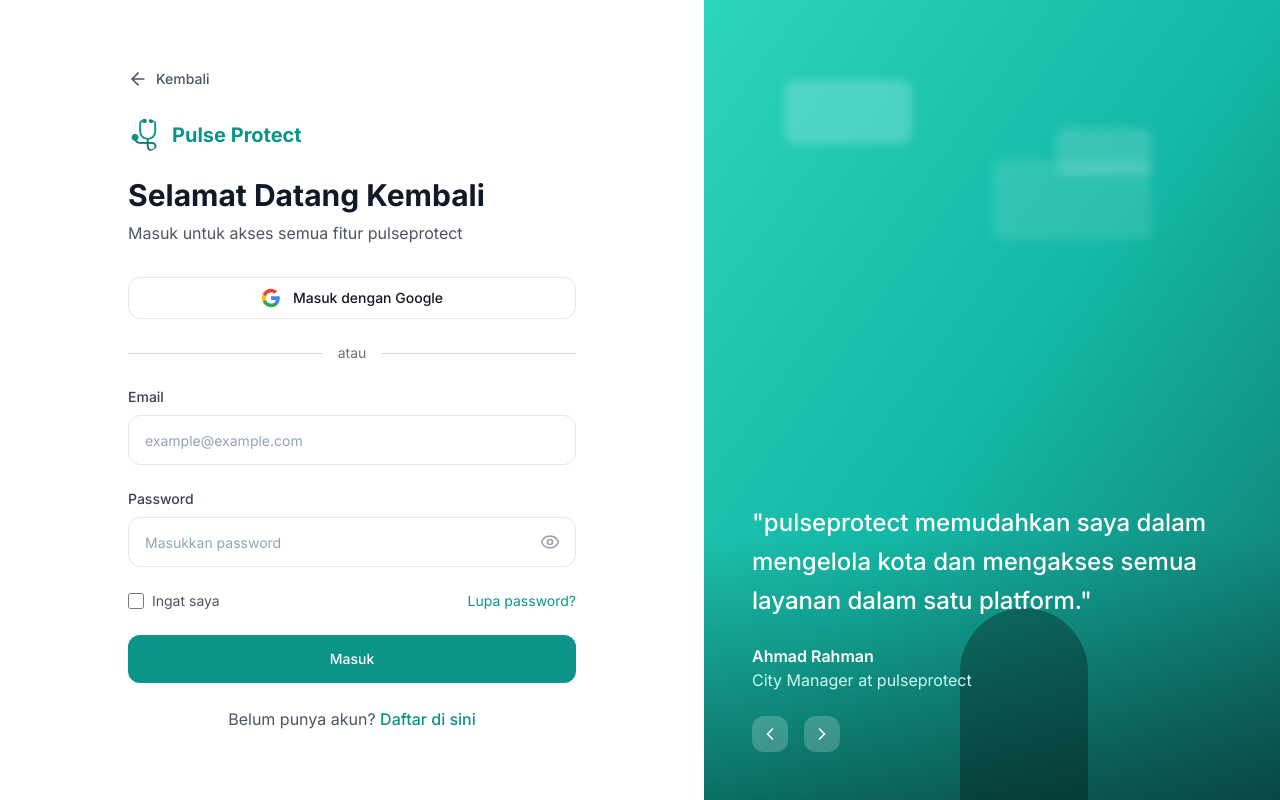
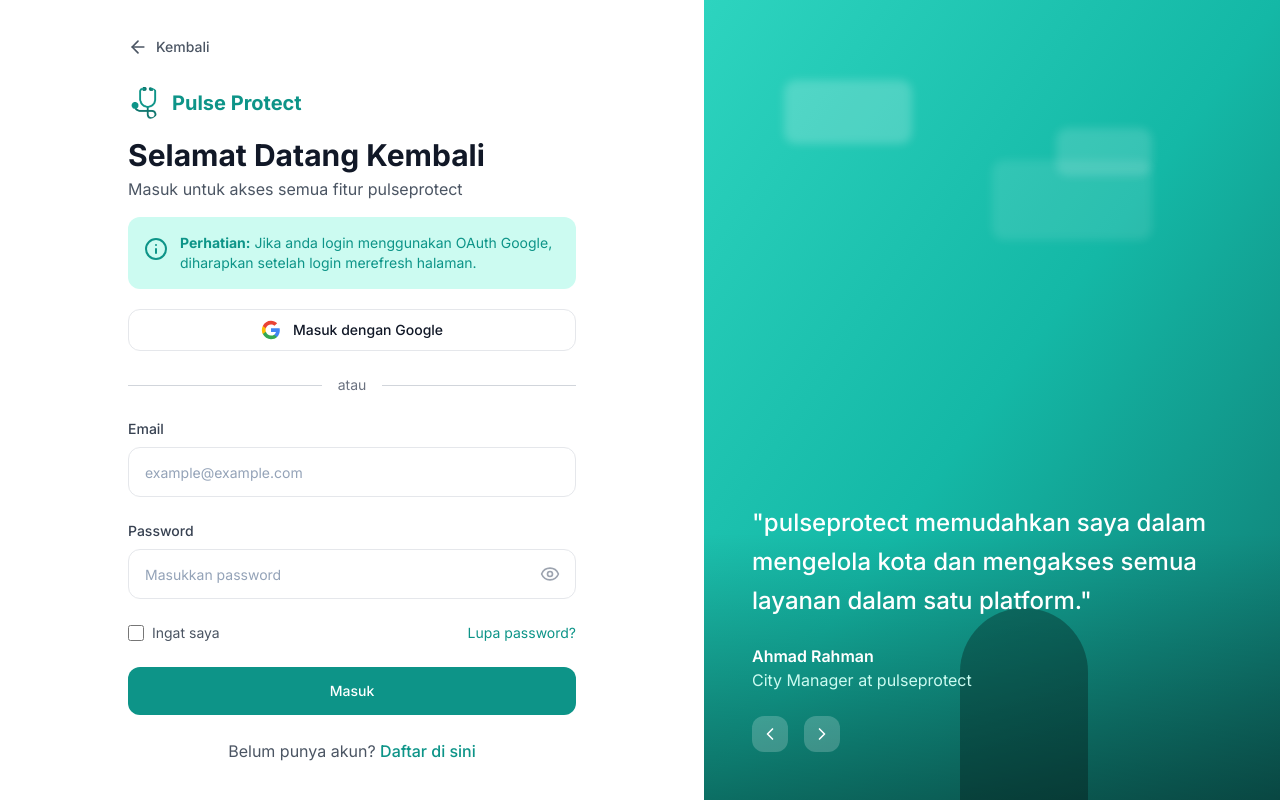
Before and after one commit to ckckckcz/pulseprotect, a Next.js app: page /login in a window 1280 px wide. Built offline with nearby package versions, Linux system fonts and the light colour scheme; no server answers.

Commit message:
refactor(login): enhance login form layout, add info icon for Google OAuth reminder, and improve styling consistency

```diff
--- a/app/login/page.tsx
+++ b/app/login/page.tsx
@@ -3,7 +3,7 @@
 import type React from "react"
 import { motion } from "framer-motion"
 import { useState, useEffect, Suspense } from "react"
-import { Eye, EyeOff, ChevronLeft, ChevronRight, ArrowLeft, X, Construction } from "lucide-react"
+import { Eye, EyeOff, ChevronLeft, ChevronRight, ArrowLeft, X, Construction, Info } from "lucide-react"
 import Link from "next/link"
 import { useRouter, useSearchParams } from "next/navigation"
 import { Button } from "@/components/ui/button"
@@ -348,7 +348,7 @@ function LoginForm() {
           </Link>
         </div>
         {/* Logo */}
-      <div className="mb-5">
+        <div className="mb-3">
           <Link href="/" className="inline-flex items-center">
             <Image src={Logo} alt="Pulse Protect" width={32} height={32} className="w-8 h-8 text-teal-600 rounded-xl flex items-center justify-center mr-3" />
             <span className="text-xl font-bold text-teal-600">Pulse Protect</span>
@@ -359,9 +359,9 @@ function LoginForm() {
         <motion.div
           initial={{ opacity: 0, y: 20 }}
           animate={{ opacity: 1, y: 0 }}
-        className="mb-8"
+          className="mb-4"
         >
-        <h1 className="text-3xl font-bold text-gray-900 mb-2">
+          <h1 className="text-3xl font-bold text-gray-900 mb-1">
             Selamat Datang Kembali
           </h1>
           <p className="text-gray-600">
@@ -369,7 +369,19 @@ function LoginForm() {
           </p>
         </motion.div>
 
-      {/* One Tap akan muncul secara otomatis di sini jika user eligible */}
+        <motion.div
+          initial={{ opacity: 0, y: 50 }}
+          animate={{ opacity: 1, y: 0 }}
+          transition={{ duration: 0.5, ease: 'easeOut' }}
+          className="bg-teal-100  mb-5 text-teal-600 p-4 max-w-lg w-full rounded-xl"
+        >
+          <div className="flex items-start">
+            <Info className="w-6 h-6 mr-3 mt-1 flex-shrink-0" />
+            <p className="text-sm">
+              <span className="font-bold">Perhatian:</span> Jika anda login menggunakan OAuth Google, diharapkan setelah login merefresh halaman.
+            </p>
+          </div>
+        </motion.div>
 
         {/* Google Login Button - Only show if configured */}
         {process.env.NEXT_PUBLIC_GOOGLE_CLIENT_ID && process.env.NEXT_PUBLIC_GOOGLE_CLIENT_ID !== '' && (
--- a/app/profile/page.tsx
+++ b/app/profile/page.tsx
@@ -1070,6 +1070,17 @@ export default function UserProfile() {
               )}
 
               {activeSetting === "settings" && (
+                <>
+                  <div
+                    className="bg-teal-100 mb-5 text-teal-600 p-4  w-full rounded-xl"
+                  >
+                    <div className="flex items-start">
+                      <Info className="w-6 h-6 mr-3 mt-1 flex-shrink-0"/>
+                      <p className="text-sm ">
+                        <span className="font-bold text-center flex justif-center relative align-center">Perhatian:</span> Fitur berikut belum selesai diimplentasikan
+                      </p>
+                    </div>
+                  </div>
                   <div className="bg-gray-50 border border-gray-200 rounded-xl p-0">
                     <div className="grid grid-cols-1 md:grid-cols-2 gap-0">
                       {/* Kiri: Bahasa & Mode Tampilan */}
@@ -1172,6 +1183,7 @@ export default function UserProfile() {
                       </div>
                     </div>
                   </div>
+                </>
               )}
             </div>
           </div>
--- a/components/widget/chat/ChatInterface.tsx
+++ b/components/widget/chat/ChatInterface.tsx
@@ -1242,7 +1242,7 @@ export default function ChatInterface({ textContent, onRegenerate, onSpeak, onCo
           </motion.div>
 
           <div className="text-center h-20 flex items-center justify-center relative z-10">
-            <h1 className="text-3xl md:text-4xl font-bold bg-gradient-to-r from-teal-600 via-teal-500 to-teal-700 bg-clip-text text-transparent max-w-2xl">
+            <h1 className="text-2xl md:text-3xl font-bold bg-gradient-to-r from-teal-600 via-teal-500 to-teal-700 bg-clip-text text-transparent max-w-2xl">
               {displayedText}
               {isTyping && (
                 <motion.span
--- a/components/widget/hero/pricing.tsx
+++ b/components/widget/hero/pricing.tsx
@@ -737,7 +737,6 @@ export default function PricingPage() {
               <span className={`text-sm font-medium ${isYearly ? "text-teal-600" : "text-gray-500"}`}>Tahunan</span>
             </div>
           </motion.div>
-
           {/* Pricing Cards */}
           <motion.div
             initial="hidden"
@@ -901,6 +900,21 @@ export default function PricingPage() {
             </motion.div>
           </motion.div>
         </div>
+      </motion.div>
+      <motion.div
+        initial={{ opacity: 0, scale: 0.9 }}
+        animate={{ opacity: 1, scale: 1 }}
+        transition={{ duration: 0.5, ease: "easeOut" }}
+        className="container mx-auto px-4 md:px-6 mb-4"
+      >
+        <Button
+          asChild
+          className="bg-teal-600 text-white hover:bg-teal-700 rounded-xl px-6 py-3 text-sm md:text-base font-medium"
+        >
+          <a href="https://simulator.sandbox.midtrans.com/" target="_blank" rel="noopener noreferrer">
+            Midtrans Payment Simulator
+          </a>
+        </Button>
       </motion.div>
       <motion.div initial={{ opacity: 0, y: 20 }} whileInView={{ opacity: 1, y: 0 }} viewport={{ once: true, amount: 0.2 }} transition={{ duration: 0.6, delay: 0.2 }} className="container mx-auto px-4 md:px-6">
         {appliedPromo ? (
```
Also changed, not shown: 1 other file (tests, documents, lock files or other folders). Lines whose indentation alone changed are shown as unchanged.
